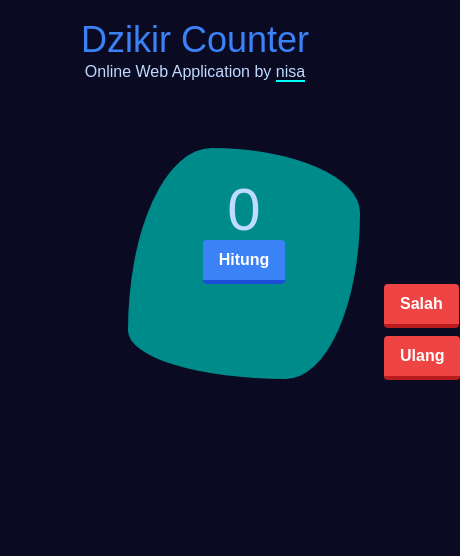
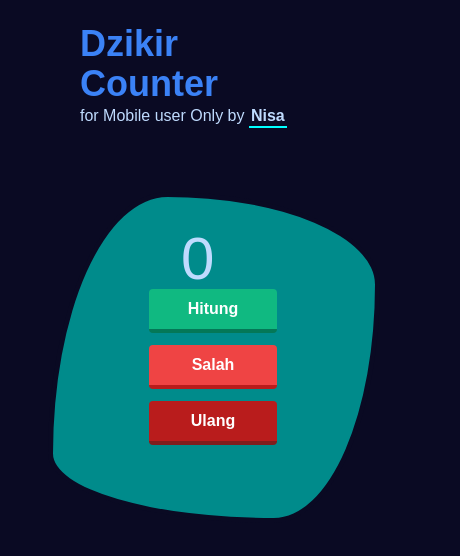
Before and after one commit to nisacodelifings/Dzikir-Counter, a React (Create React App) app: page / in a window 390 px wide. Shown: the top 556 px of the page, 460 px wide, since content can reach past the window. Built offline with nearby package versions, Linux system fonts and the light colour scheme.

Commit message:
mobile user only

```diff
--- a/src/App.js
+++ b/src/App.js
@@ -6,15 +6,15 @@ import Main from "./Main.js";
 export default function App() {
   return (
     <div className="App">
-      <div class="mt-5 mb-16">
-        <h1 class="text-4xl text-blue-500">Dzikir Counter</h1>
+      <div class="mt-6 mb-16 m-20">
+        <h1 class="text-4xl text-blue-500 font-black">Dzikir Counter</h1>
         <h2 class="text-blue-200">
-          Online Web Application by{" "}
+         for Mobile user Only by{" "}
           <a
             class="no-underline link-awesome"
             href="https://nisacodelifings.netlify.com"
           >
-            nisa
+            Nisa
           </a>{" "}
         </h2>
       </div>
--- a/src/Main.js
+++ b/src/Main.js
@@ -3,26 +3,24 @@ import React from "react";
 export default function Main() {
   const [klik, setKlik] = React.useState(0);
   return (
-    <div className="klikan ml-32 p-8">
-      <main className="text-6xl text-blue-200">{klik}</main>
+    <div className="klikan px-8 pt-8 m-12">
+      <main className="text-6xl text-blue-200 ml-24">{klik}</main>
+     <div className="ml-16">
      <button
-        className="bg-blue-500 hover:bg-blue-400 text-white font-bold py-2 px-4 border-b-4 border-blue-700 hover:border-blue-500 rounded"
+        className="w-32 bg-green-500 hover:bg-green-400 text-white font-bold py-2 px-4 border-b-4 border-green-700 hover:border-green-500 rounded"
         onClick={() => setKlik(klik + 1)}
       >
         Hitung
-      </button>
-      <div className="reset ml-56 mb-2">
+      </button><br />
       <button
         onClick={() => setKlik(klik - 1)}
-          className="bg-red-500 hover:bg-red-400 text-white font-bold py-2 px-4 border-b-4 border-red-700 hover:border-red-500 rounded"
+        className="w-32 mt-3 bg-red-500 hover:bg-red-400 text-white font-bold py-2 px-4 border-b-4 border-red-700 hover:border-red-500 rounded"
       >
         Salah
-        </button>
-      </div>
-      <div className="reset ml-56">
+      </button> <br />
       <button
         onClick={() => setKlik(klik * 0)}
-          className="bg-red-500 hover:bg-red-400 text-white font-bold py-2 px-4 border-b-4 border-red-700 hover:border-red-500 rounded"
+        className="w-32 mt-3 bg-red-700 hover:bg-red-700 text-white font-bold py-2 px-4 border-b-4 border-red-900 hover:border-red-700 rounded"
       >
         Ulang
       </button>
--- a/src/styles.css
+++ b/src/styles.css
@@ -1,20 +1,25 @@
+@import url("https://fonts.googleapis.com/css2?family=Roboto+Mono:wght@600&display=swap");
 body {
   background: #0a0a23;
+  font-family: "Roboto Mono", monospace;
 }
 .App {
   font-family: sans-serif;
-  text-align: center;
+  overflow: hidden;
 }
 .klikan {
-  width: 232px;
-  height: 231px;
+  width: 332px;
+  height: 331px;
   border-radius: 36% 64% 32% 68% / 79% 28% 72% 21%;
   background: darkcyan;
+  border: 5px solid #0a0a23;
 }
 .link-awesome {
   border-bottom: 2px solid cyan;
+  padding: 2px;
+  font-weight: bolder;
 }
 .link-awesome:hover {
-  background: cyan;
+  background: darkcyan;
   color: #0a0a23;
 }
```
Lines whose indentation alone changed are shown as unchanged.
